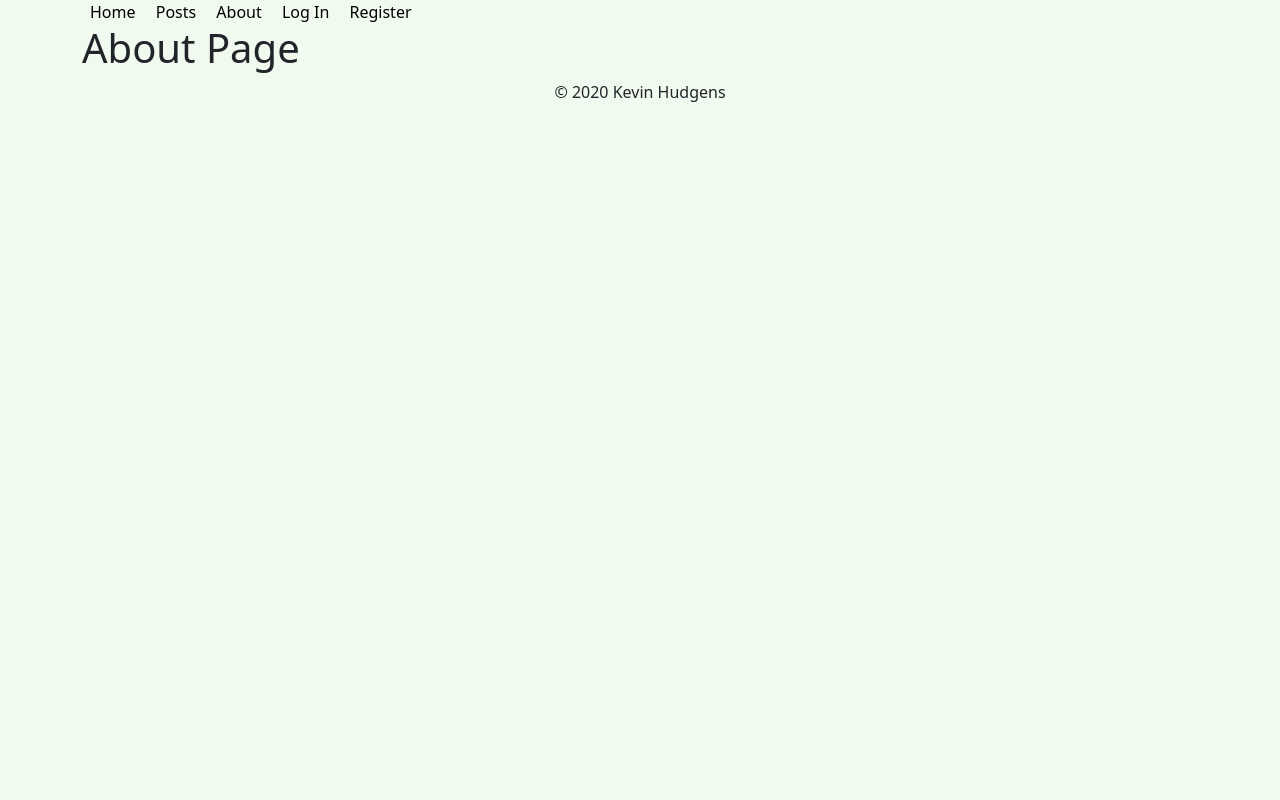
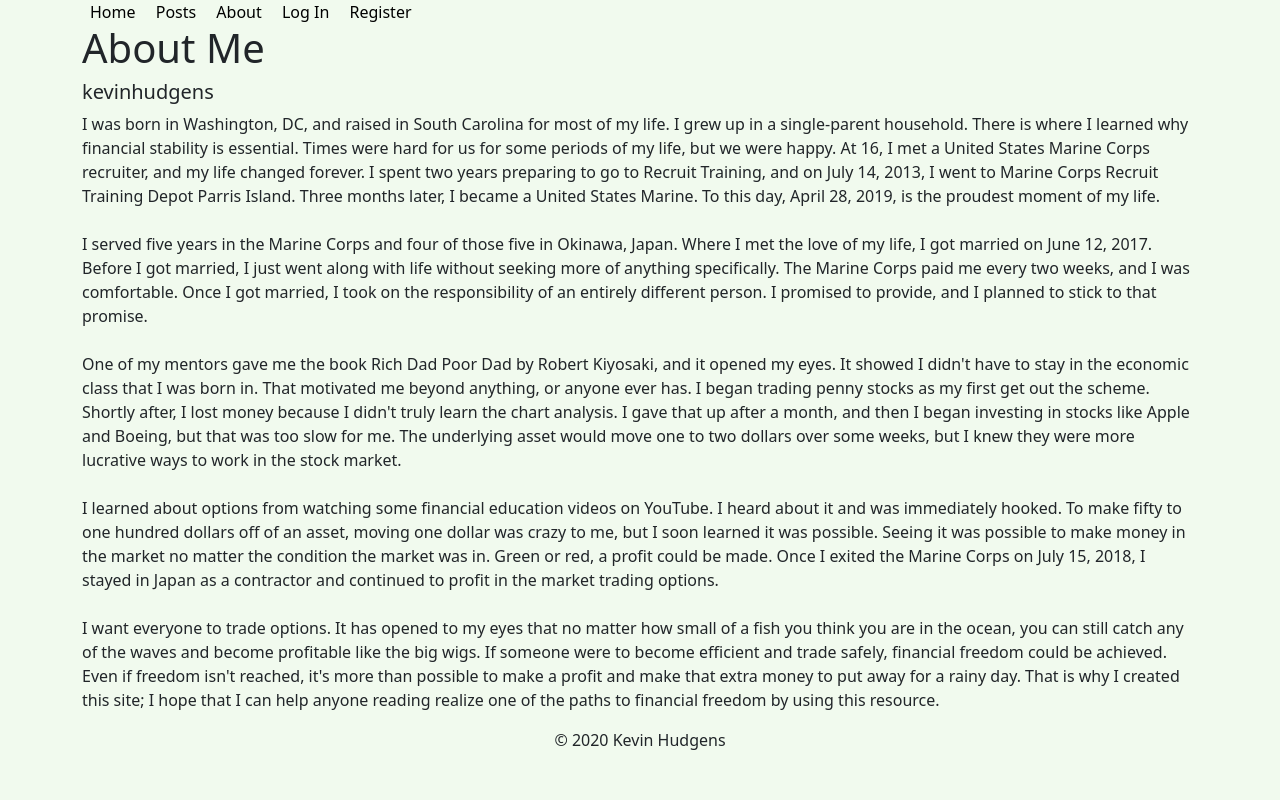
Before and after one commit to kghudgens/OptionHouse, a Django app: page /about/ in a window 1280 px wide. Run offline with Django 3.2, Linux system fonts and the light colour scheme.

Commit message:
added content to about page

```diff
--- a/optionhouseapp/templates/optionhouseapp/about.html
+++ b/optionhouseapp/templates/optionhouseapp/about.html
@@ -1,5 +1,21 @@
 {%extends 'optionhouseapp/base.html'%}
 
 {%block content%}
-<h1>About Page</h1>
+    <h1>About Me</h1>
+    <h5>kevinhudgens</h5>
+    <p>
+        I was born in Washington, DC, and raised in South Carolina for most of my life. I grew up in a single-parent household. There is where I learned why financial stability is essential. Times were hard for us for some periods of my life, but we were happy. At 16, I met a United States Marine Corps recruiter, and my life changed forever. I spent two years preparing to go to Recruit Training, and on July 14, 2013, I went to Marine Corps Recruit Training Depot Parris Island. Three months later, I became a United States Marine. To this day, April 28, 2019, is the proudest moment of my life.
+        <br>
+        <br>
+        I served five years in the Marine Corps and four of those five in Okinawa, Japan. Where I met the love of my life, I got married on June 12, 2017. Before I got married, I just went along with life without seeking more of anything specifically. The Marine Corps paid me every two weeks, and I was comfortable. Once I got married, I took on the responsibility of an entirely different person. I promised to provide, and I planned to stick to that promise.
+        <br>
+        <br>
+        One of my mentors gave me the book Rich Dad Poor Dad by Robert Kiyosaki, and it opened my eyes. It showed I didn't have to stay in the economic class that I was born in. That motivated me beyond anything, or anyone ever has. I began trading penny stocks as my first get out the scheme. Shortly after, I lost money because I didn't truly learn the chart analysis. I gave that up after a month, and then I began investing in stocks like Apple and Boeing, but that was too slow for me. The underlying asset would move one to two dollars over some weeks, but I knew they were more lucrative ways to work in the stock market.
+        <br>
+        <br>
+        I learned about options from watching some financial education videos on YouTube. I heard about it and was immediately hooked. To make fifty to one hundred dollars off of an asset, moving one dollar was crazy to me, but I soon learned it was possible. Seeing it was possible to make money in the market no matter the condition the market was in. Green or red, a profit could be made. Once I exited the Marine Corps on July 15, 2018, I stayed in Japan as a contractor and continued to profit in the market trading options.
+        <br>
+        <br>
+        I want everyone to trade options. It has opened to my eyes that no matter how small of a fish you think you are in the ocean, you can still catch any of the waves and become profitable like the big wigs. If someone were to become efficient and trade safely, financial freedom could be achieved. Even if freedom isn't reached, it's more than possible to make a profit and make that extra money to put away for a rainy day. That is why I created this site; I hope that I can help anyone reading realize one of the paths to financial freedom by using this resource.
+    </p>
 {%endblock content%}
```
